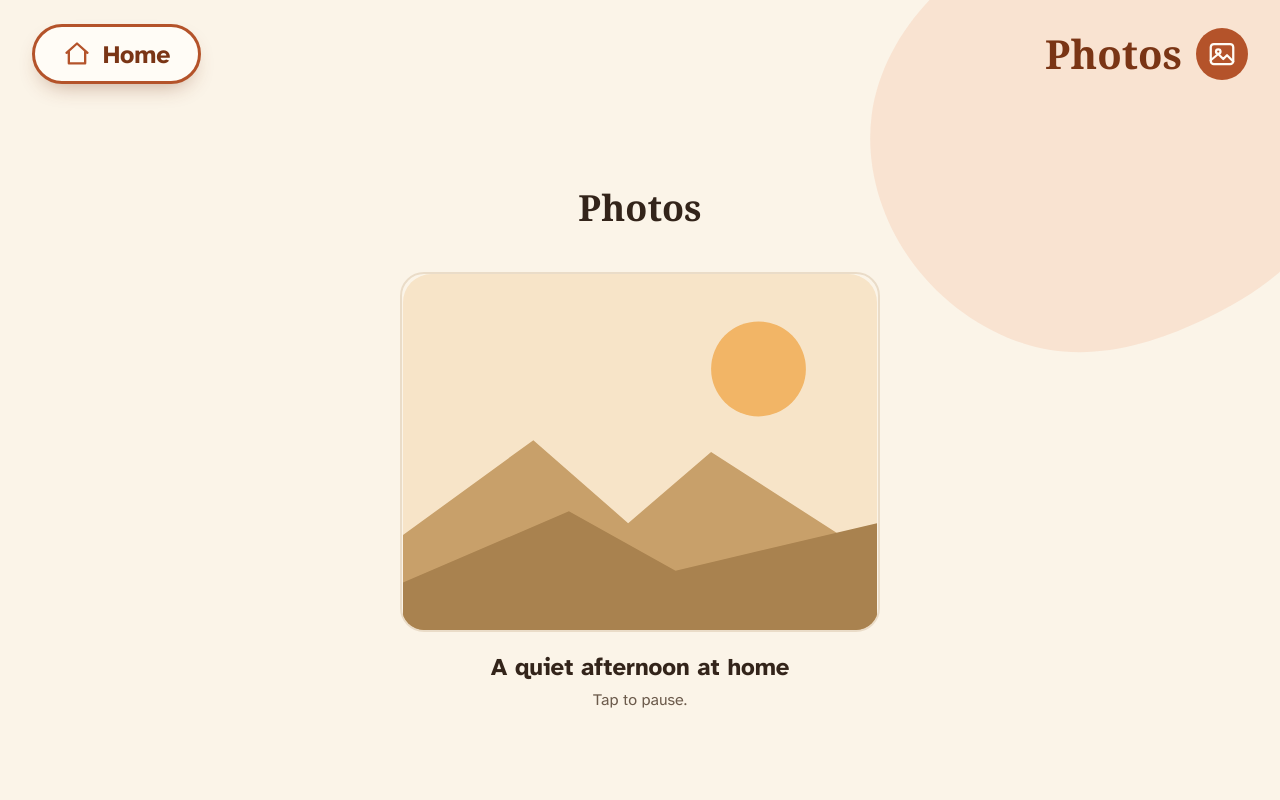
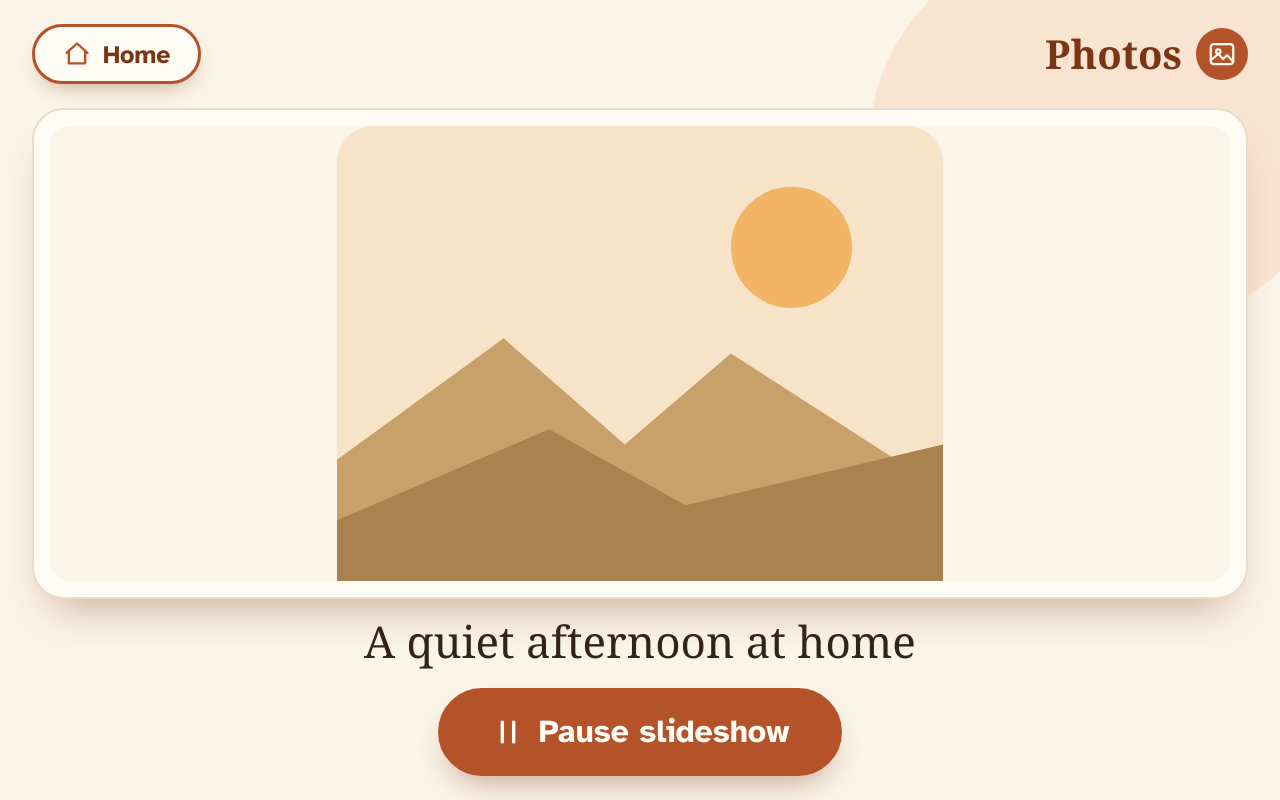
Before and after one commit to luciaSeo02/reminisce, a React (Vite) app: page / in a window 1280 px wide. Both pictures are taken after a click on the button "Photos". Built offline with nearby package versions, Linux system fonts and the light colour scheme.

Commit message:
feat: restyle Photos with framed photo, Fraunces caption and pause pill

```diff
--- a/src/screens/PhotosScreen.css
+++ b/src/screens/PhotosScreen.css
@@ -1,35 +1,40 @@
+/* Fills the space under the header so the photo can be as large as the
+   screen allows, with the caption and controls always visible below it. */
 .photos-screen {
-  width: 100%;
-  max-width: 560px;
-}
-
-.slideshow {
+  align-self: stretch;
+  flex: 1;
   display: flex;
   flex-direction: column;
   align-items: center;
   width: 100%;
-  font: inherit;
-  color: inherit;
-  background: none;
-  border: none;
-  padding: 16px;
-  cursor: pointer;
-  border-radius: 24px;
+  max-width: 80rem;
+  margin: 0 auto;
+  padding: 0 0.5rem;
 }
 
-.slideshow:focus-visible {
-  outline: 3px solid var(--color-accent);
-  outline-offset: 4px;
+.photos-frame {
+  position: relative;
+  flex: 1 1 auto;
+  width: 100%;
+  min-height: 16rem;
+  padding: 1rem;
+  background: var(--color-card);
+  border: 2px solid var(--color-border);
+  border-radius: 2rem;
+  box-shadow: 0 26px 44px -22px var(--section-shadow);
+  cursor: pointer;
 }
 
-.slideshow-photo {
-  width: 100%;
-  max-width: 480px;
-  aspect-ratio: 4 / 3;
+/* contain, not cover: family photos come in every shape and cropping
+   could cut off a face. */
+.photos-image {
+  position: absolute;
+  inset: 1rem;
+  width: calc(100% - 2rem);
+  height: calc(100% - 2rem);
   object-fit: contain;
   background: var(--color-bg);
-  border-radius: 24px;
-  border: 2px solid var(--color-border);
+  border-radius: 1.25rem;
   animation: photo-fade-in 700ms ease;
 }
 
@@ -42,15 +47,51 @@
   }
 }
 
-.photos-screen .slideshow-caption {
-  margin: 20px 0 0;
-  font-size: 1.5rem;
-  font-weight: 600;
-  color: inherit;
+@media (prefers-reduced-motion: reduce) {
+  .photos-image {
+    animation: none;
+  }
 }
 
-.photos-screen .slideshow-hint {
-  margin: 8px 0 0;
-  font-size: 1rem;
-  color: var(--color-muted);
+.photos-caption {
+  margin: 1rem 0 0;
+  max-width: 100%;
+  font-family: var(--font-display);
+  font-variation-settings: 'SOFT' 100;
+  font-size: 2.75rem;
+  font-weight: 500;
+  line-height: 1.2;
+  color: var(--color-text);
+  overflow-wrap: anywhere;
 }
+
+.photos-controls {
+  display: flex;
+  flex-wrap: wrap;
+  justify-content: center;
+  gap: 1.625rem;
+  margin-top: 1.25rem;
+}
+
+@media (max-width: 30rem) {
+  .photos-screen {
+    padding: 0;
+  }
+
+  .photos-frame {
+    min-height: 12rem;
+    padding: 0.625rem;
+    border-radius: 1.5rem;
+  }
+
+  .photos-image {
+    inset: 0.625rem;
+    width: calc(100% - 1.25rem);
+    height: calc(100% - 1.25rem);
+    border-radius: 1rem;
+  }
+
+  .photos-caption {
+    font-size: 2rem;
+  }
+}
--- a/src/screens/PhotosScreen.jsx
+++ b/src/screens/PhotosScreen.jsx
@@ -1,6 +1,7 @@
 import { useEffect, useState } from 'react'
 import { getAllPhotos } from '../lib/photoStore.js'
 import { useLanguage, useStrings } from '../i18n/LanguageContext.jsx'
+import { PauseIcon, PlayIcon } from './shared/icons.jsx'
 import './PhotosScreen.css'
 
 const FALLBACK_LOCALE = 'en'
@@ -74,36 +75,38 @@ function PhotosScreen() {
     return () => clearInterval(timer)
   }, [paused, photos])
 
+  // While loading, the header (title and Home) is already on screen.
   if (photos.length === 0) {
-    return (
-      <div className="placeholder-screen photos-screen">
-        <h1>{strings.photosTitle}</h1>
-      </div>
-    )
+    return <div className="photos-screen" />
   }
 
   const photo = photos[index % photos.length]
+  const togglePaused = () => setPaused((current) => !current)
 
   return (
-    <div className="placeholder-screen photos-screen">
-      <h1>{strings.photosTitle}</h1>
-      <button
-        type="button"
-        className="slideshow"
-        onClick={() => setPaused((current) => !current)}
-        aria-label={paused ? strings.photosResumeLabel : strings.photosPauseLabel}
-      >
+    <div className="photos-screen">
+      {/* Tapping the photo still pauses and resumes, as before. The labeled
+          button below does the same for keyboard and screen reader users,
+          so the photo is not a second tab stop. */}
+      <div className="photos-frame" onClick={togglePaused}>
         <img
           key={photo.src}
           src={photo.src}
           alt={photo.caption}
-          className="slideshow-photo"
+          className="photos-image"
         />
-        <p className="slideshow-caption">{photo.caption}</p>
-        <p className="slideshow-hint">
-          {paused ? strings.commonTapHintPaused : strings.commonTapHintPlaying}
-        </p>
-      </button>
+      </div>
+      {photo.caption && <p className="photos-caption">{photo.caption}</p>}
+      <div className="photos-controls">
+        <button
+          type="button"
+          className="pill-button pill-button-primary"
+          onClick={togglePaused}
+        >
+          {paused ? <PlayIcon /> : <PauseIcon />}
+          <span>{paused ? strings.photosResumeLabel : strings.photosPauseLabel}</span>
+        </button>
+      </div>
     </div>
   )
 }
```
